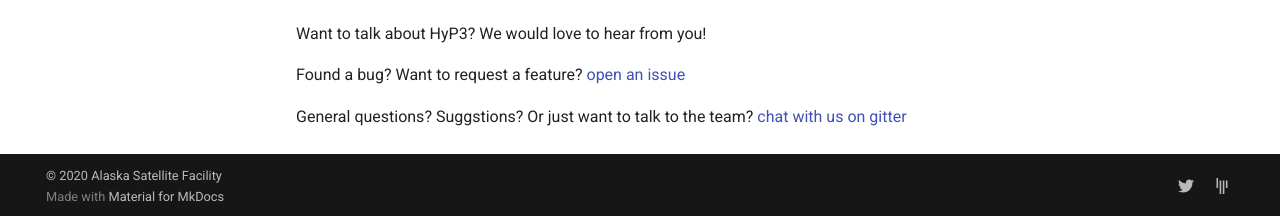
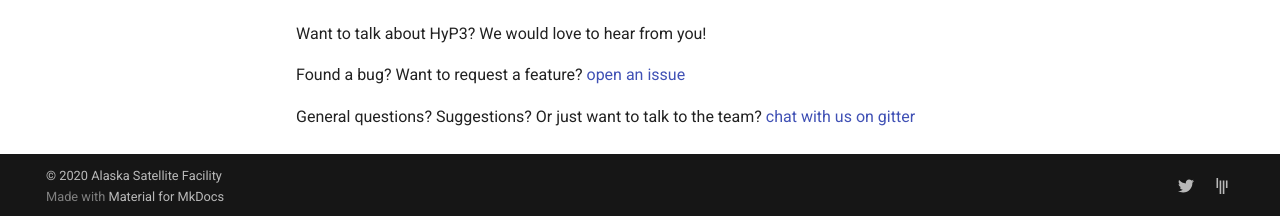
Before and after one commit to ASFHyP3/hyp3-docs, an MkDocs documentation site: the page built from docs/index.md, in a window 1280 px wide and 1240 px high. Shown: the part 1021-1237 px from the top of the window. Built offline with MkDocs 1.6.1 and Material for MkDocs 9.7.7, drawn with Linux system fonts in a browser that asks for light colours.

Commit message:
Address Tom's feedback

```diff
--- a/docs/index.md
+++ b/docs/index.md
@@ -35,5 +35,5 @@ Want to talk about HyP3? We would love to hear from you!
 Found a bug? Want to request a feature?
 [open an issue](https://github.com/ASFHyP3/ASFHyP3/issues/new)
 
-General questions? Suggstions? Or just want to talk to the team?
+General questions? Suggestions? Or just want to talk to the team?
 [chat with us on gitter](https://gitter.im/ASFHyP3/community)
```
Also changed, not shown: docs/contributing.md (+1 -1 lines), docs/plugins.md (+1 -1 lines), sphinx_docs/README.md (+1 -1 lines).
